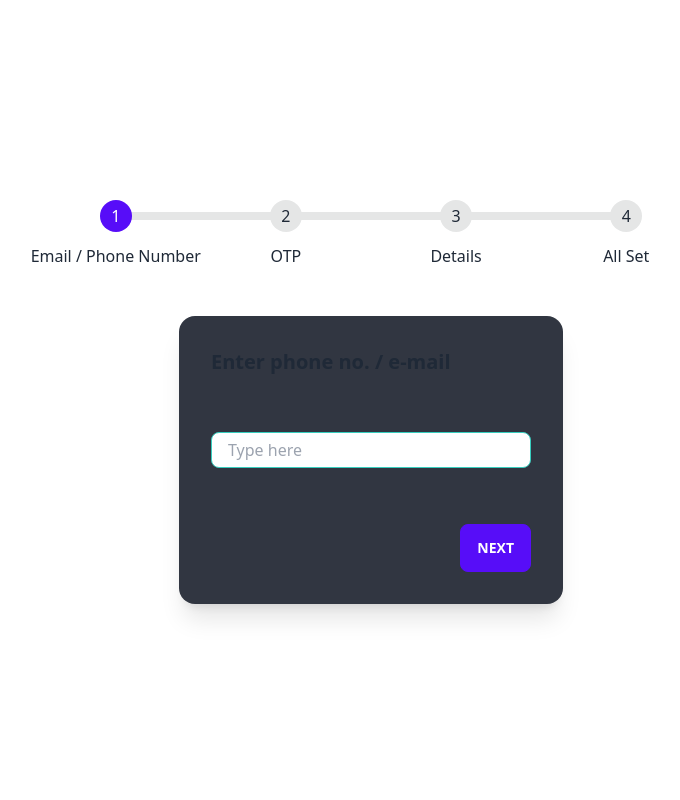
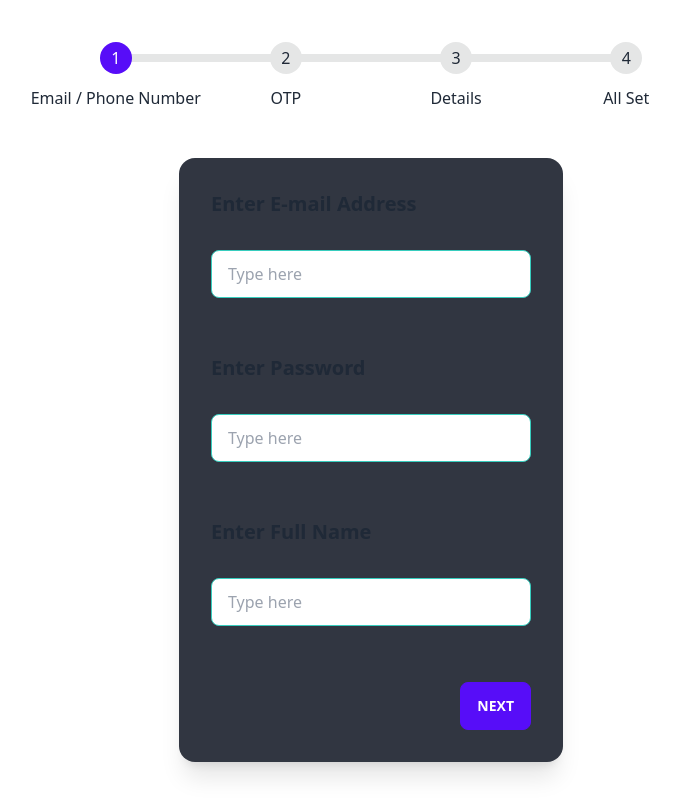
Before and after one commit to Kuro0911/fuwa-git, a SvelteKit app in the folder fuwa/: page /auth/sign-up/enter-email-phone in a window 1280 px wide. Shown: the whole page, without its empty margins (269-949 px from the left). Built offline with nearby package versions, Linux system fonts and the light colour scheme; no server answers.

Commit message:
sign in feature added

```diff
--- a/fuwa/src/lib/firebase.js
+++ b/fuwa/src/lib/firebase.js
@@ -1,19 +1,21 @@
 // Import the functions you need from the SDKs you need
-import { initializeApp } from "firebase/app";
-import { getFirestore } from "firebase/firestore"
+import { initializeApp } from 'firebase/app';
+import { getFirestore } from 'firebase/firestore';
+import { getAuth } from 'firebase/auth';
 // TODO: Add SDKs for Firebase products that you want to use
 // https://firebase.google.com/docs/web/setup#available-libraries
 
 // Your web app's Firebase configuration
 const firebaseConfig = {
-  apiKey: "AIzaSyDxC2ivWw1EYqrz-ZBOy97rFM66_6ynZnk",
-  authDomain: "fuwa-test.firebaseapp.com",
-  projectId: "fuwa-test",
-  storageBucket: "fuwa-test.appspot.com",
-  messagingSenderId: "1083488838868",
-  appId: "1:1083488838868:web:ae2cdab3f4e4b55ef80741"
+	apiKey: 'AIzaSyDxC2ivWw1EYqrz-ZBOy97rFM66_6ynZnk',
+	authDomain: 'fuwa-test.firebaseapp.com',
+	projectId: 'fuwa-test',
+	storageBucket: 'fuwa-test.appspot.com',
+	messagingSenderId: '1083488838868',
+	appId: '1:1083488838868:web:ae2cdab3f4e4b55ef80741'
 };
 
 // Initialize Firebase
 const app = initializeApp(firebaseConfig);
-export const db = getFirestore(app)
+export const db = getFirestore(app);
+export const auth = getAuth(app);
--- a/fuwa/src/routes/(auth)/auth/sign-up/enter-email-phone/+page.svelte
+++ b/fuwa/src/routes/(auth)/auth/sign-up/enter-email-phone/+page.svelte
@@ -1,7 +1,8 @@
 <script>
 	let curr = 'email/phone';
-	import { db } from '../../../../../lib/firebase';
+	import { db, auth } from '../../../../../lib/firebase';
 	import { collection, addDoc, getDocs, setDoc, doc } from 'firebase/firestore';
+	import { createUserWithEmailAndPassword, onAuthStateChanged, updateProfile } from 'firebase/auth';
 	import { current_user } from '../../../../../lib/utils/store';
 
 	let user_id = '';
@@ -10,10 +11,41 @@
 		user_id = val;
 	});
 
-	let email_or_mobile = '';
+	let email = '';
+	let password = '';
+	let fullname = '';
 
-	const handleEmailOrMobile = (e) => {
-		email_or_mobile = e.target.value;
+	const handleEmail = (e) => {
+		email = e.target.value;
+	};
+	const handlePassword = (e) => {
+		password = e.target.value;
+	};
+	const handleFullName = (e) => {
+		fullname = e.target.value;
+	};
+
+	onAuthStateChanged(auth, async (user) => {
+		await updateProfile(auth.currentUser, {
+			displayName: fullname
+		});
+		if (user) {
+			console.log('u-email: ', user.email);
+			console.log('u-dn: ', user.displayName);
+		}
+	});
+
+	const signIn = async () => {
+		try {
+			const user = await createUserWithEmailAndPassword(auth, email, password);
+
+			addEmailToDetails();
+			email = '';
+			password = '';
+			fullname = '';
+		} catch (error) {
+			console.log(error);
+		}
 	};
 
 	const addEmailToDetails = async () => {
@@ -21,9 +53,9 @@
 			const data = {
 				active: true
 			};
-			const detailsRef = await setDoc(doc(db, `${email_or_mobile}`, 'details'), data);
-			current_user.set(email_or_mobile);
-			console.log(detailsRef);
+			const detailsRef = await setDoc(doc(db, `${email}`, 'details'), data);
+			current_user.set(email);
+			// console.log(detailsRef);
 		} catch (error) {
 			console.log(error);
 		}
@@ -37,18 +69,35 @@
 		<li class="step">Details</li>
 		<li class="step">All Set</li>
 	</ul>
-	<div class="card w-96 bg-neutral-focus shadow-xl h-72">
+	<div class="card w-96 bg-neutral-focus shadow-xl">
 		<div class="card-body h-full">
-			<h1 class="card-title mb-12">Enter phone no. / e-mail</h1>
+			<h1 class="card-title mb-6">Enter E-mail Address</h1>
+			<input
+				type="email"
+				placeholder="Type here"
+				class="input input-bordered input-accent w-full max-w-xs mb-12"
+				bind:value={email}
+				on:change={handleEmail}
+			/>
+			<h1 class="card-title mb-6">Enter Password</h1>
+			<input
+				type="password"
+				placeholder="Type here"
+				class="input input-bordered input-accent w-full max-w-xs mb-12"
+				bind:value={password}
+				on:change={handlePassword}
+			/>
+			<h1 class="card-title mb-6">Enter Full Name</h1>
 			<input
 				type="text"
 				placeholder="Type here"
 				class="input input-bordered input-accent w-full max-w-xs mb-12"
-				on:change={handleEmailOrMobile}
+				bind:value={fullname}
+				on:change={handleFullName}
 			/>
 			<div class="card-actions justify-end">
 				<a href="./otp">
-					<button class="btn btn-primary" on:click={addEmailToDetails}>Next</button>
+					<button class="btn btn-primary" on:click={signIn}>Next</button>
 				</a>
 			</div>
 		</div>
```
